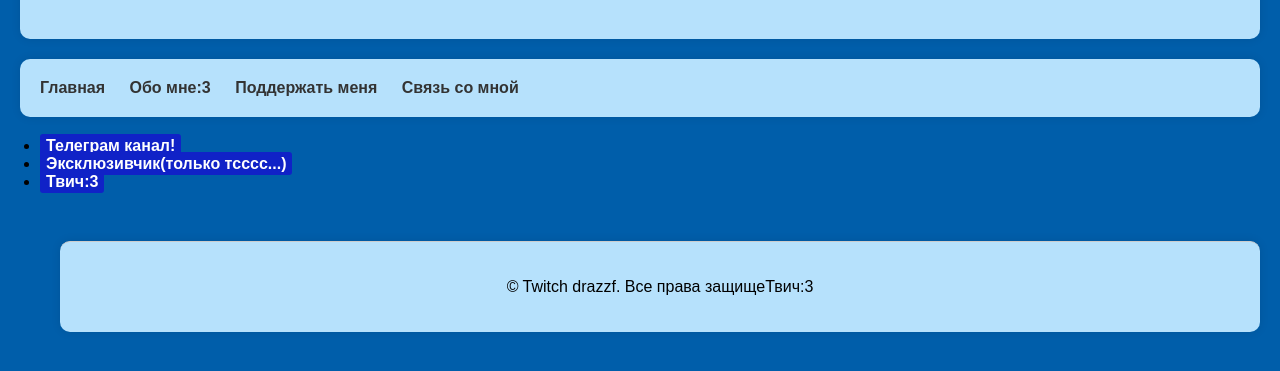
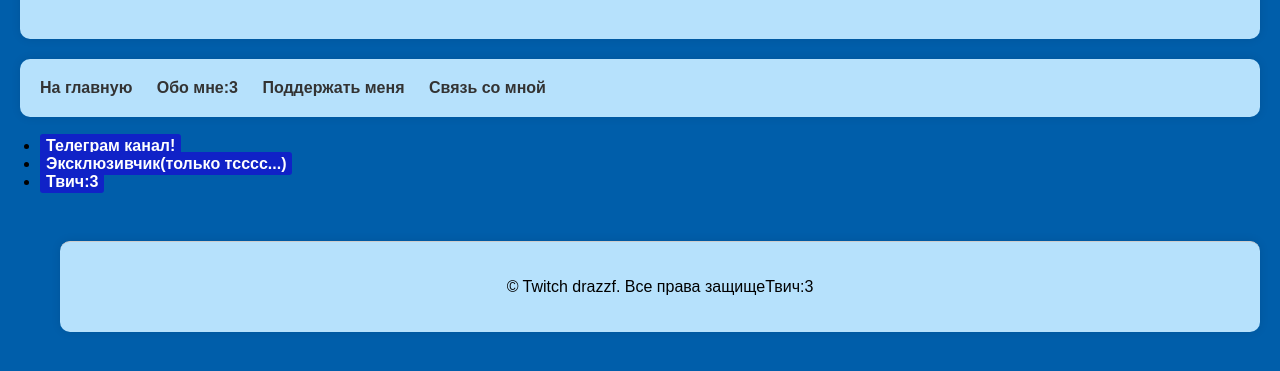
Before and after one commit to MihailovTommy/socialwebdrazzf, a plain HTML site: page index.html in a window 1280 px wide. Shown: the part 101-472 px from the top of the page. Drawn offline with Linux system fonts and the light colour scheme.

Commit message:
Update index.html

```diff
--- a/index.html
+++ b/index.html
@@ -15,7 +15,7 @@
 
     <nav>
         <ul>
-            <li><a href="https://mihailovtommy.github.io/drazzfsite/">Главная</a></li>
+            <li><a href="https://mihailovtommy.github.io/drazzfsite/">На главную</a></li>
             <li><a href="https://mihailovtommy.github.io/aboutmedarzzf/">Обо мне:3</a></li>
             <li><a href="https://www.donationalerts.com/r/drazzf">Поддержать меня</a></li>
             <li><a href="https://mihailovtommy.github.io/socialwebdrazzf/">Связь со мной</a></li>
```
